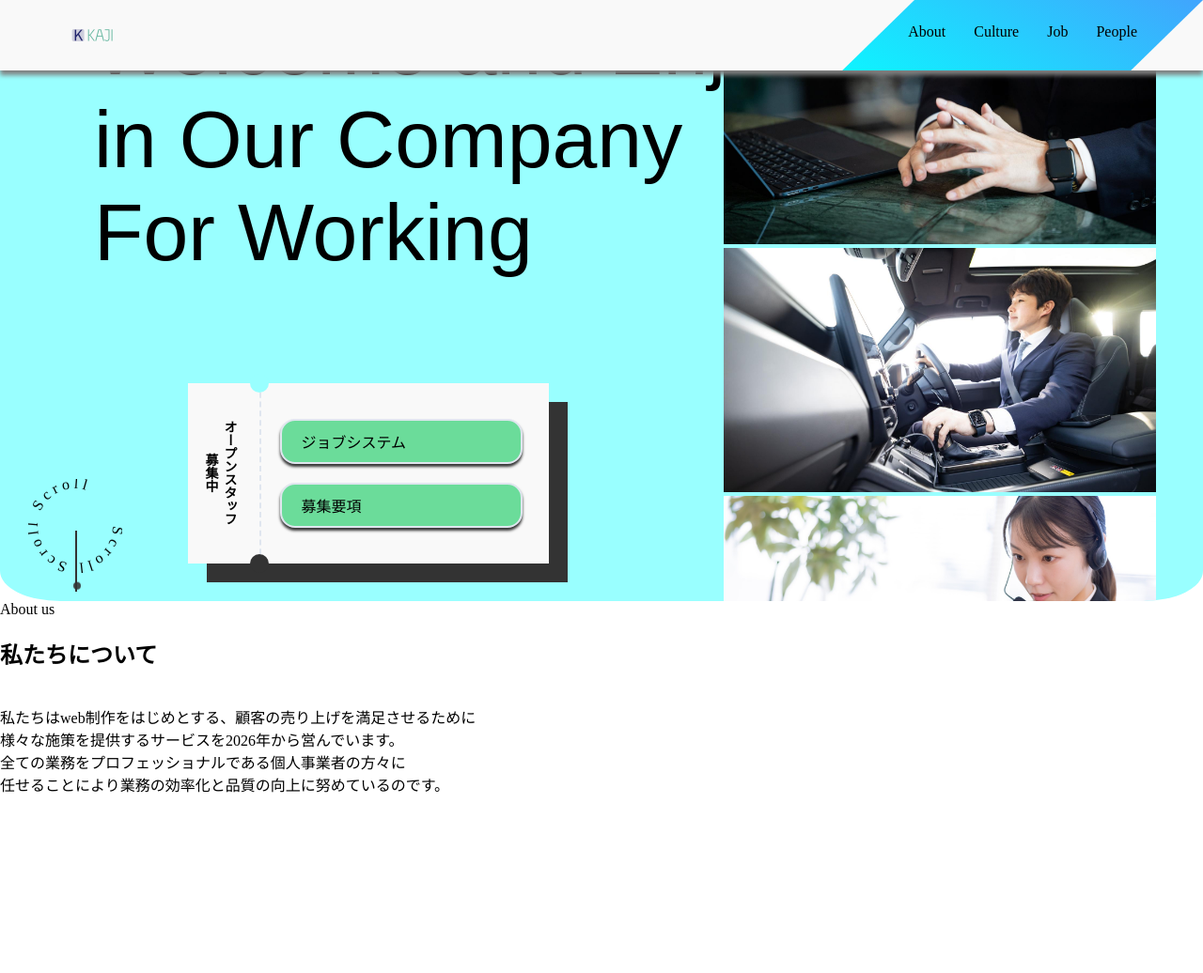
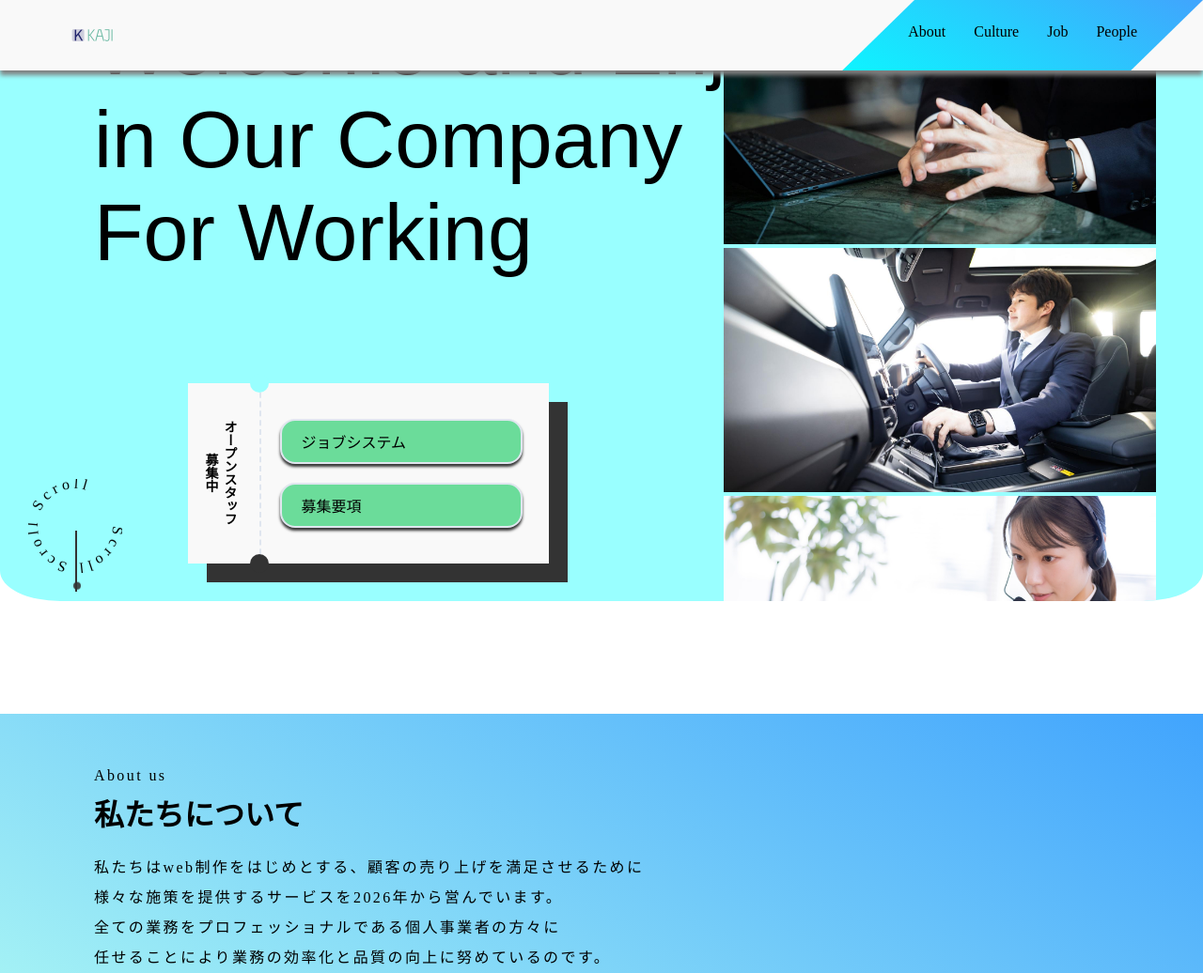
Before and after one commit to kajikaji5678/port, a plain HTML site: page index.html in a window 1280 px wide. Shown: the whole page at 94% size. Before the commit the page ends 847 px from the top, so only its background shows below. Drawn offline with Linux system fonts and the light colour scheme.

Commit message:
大枠整備1

```diff
--- a/css/style.css
+++ b/css/style.css
@@ -22,12 +22,18 @@ a {
 
 p {
     margin: 0;
+    font: Noto Sans JP;
 }
 
 @import url(http://fonts.googleapis.com/earlyaccess/notosansjp.css);
 
 .abc {
     align-items: center;
+}
+
+h2,
+h3 {
+    margin: 0;
 }
 
 /* -----------------------------
@@ -352,3 +358,20 @@ TOPページ
 /* ---------------------------
 about us
 ----------------------------*/
+
+.about_us {
+    margin-top: 120px;
+    padding-left: 100px;
+    padding-top: 30px;
+    background-image: linear-gradient(210deg, rgba(65, 164, 253, 1), rgb(163, 241, 245));
+}
+
+.about_us h2 {
+    font-size: 32px;
+}
+
+.about_us p {
+    line-height: 2rem;
+    margin-top: 20px;
+    letter-spacing: 0.15rem;
+}
--- a/index.html
+++ b/index.html
@@ -81,16 +81,16 @@
                     <h2>私たちについて</h2>
                 </div>
                 <div class="about_us_main">
-                    <div class="about_us_img">
-                        <img>
-                    </div>
-                    <div class="about_us_message">
+                    <div class="about_us_letter">
                         <p>
                             私たちはweb制作をはじめとする、顧客の売り上げを満足させるために<br>
                             様々な施策を提供するサービスを2026年から営んでいます。<br>
                             全ての業務をプロフェッショナルである個人事業者の方々に<br>
                             任せることにより業務の効率化と品質の向上に努めているのです。
                         </p>
+                    </div>
+                    <div class="about_us_achieve">
+
                     </div>
                 </div>
             </div>
```
